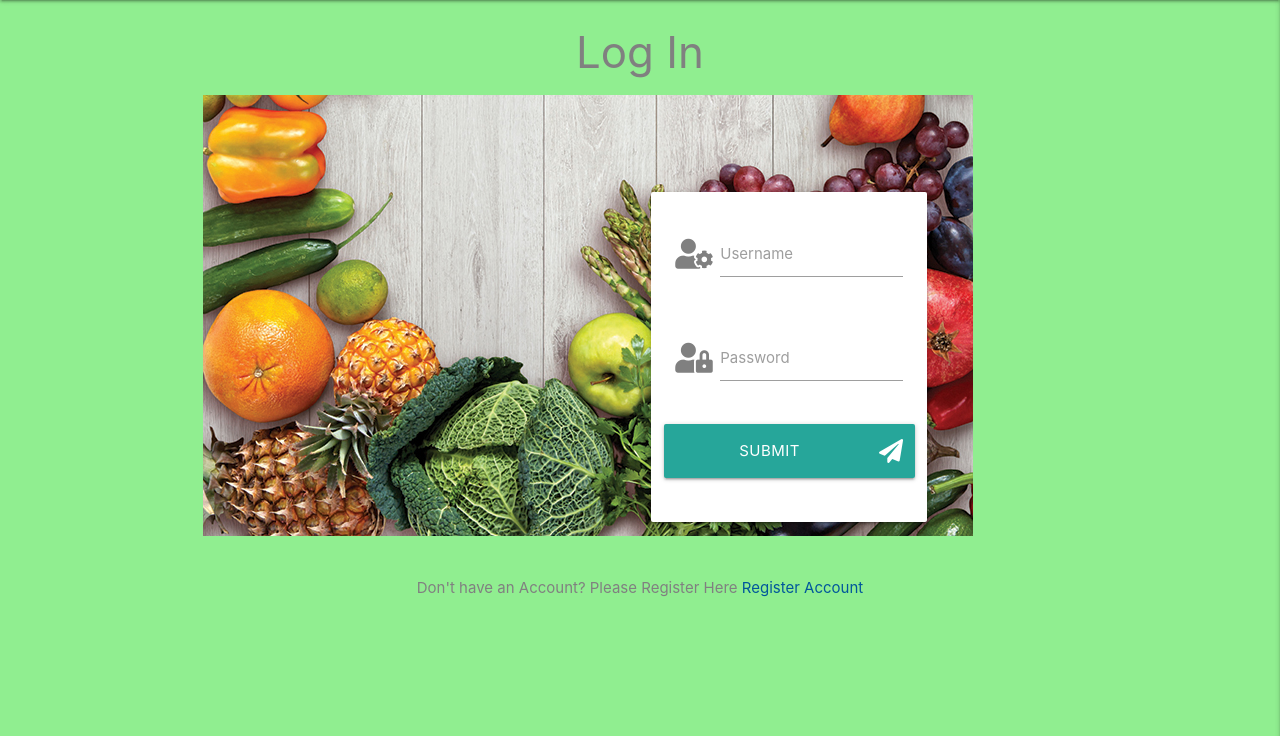
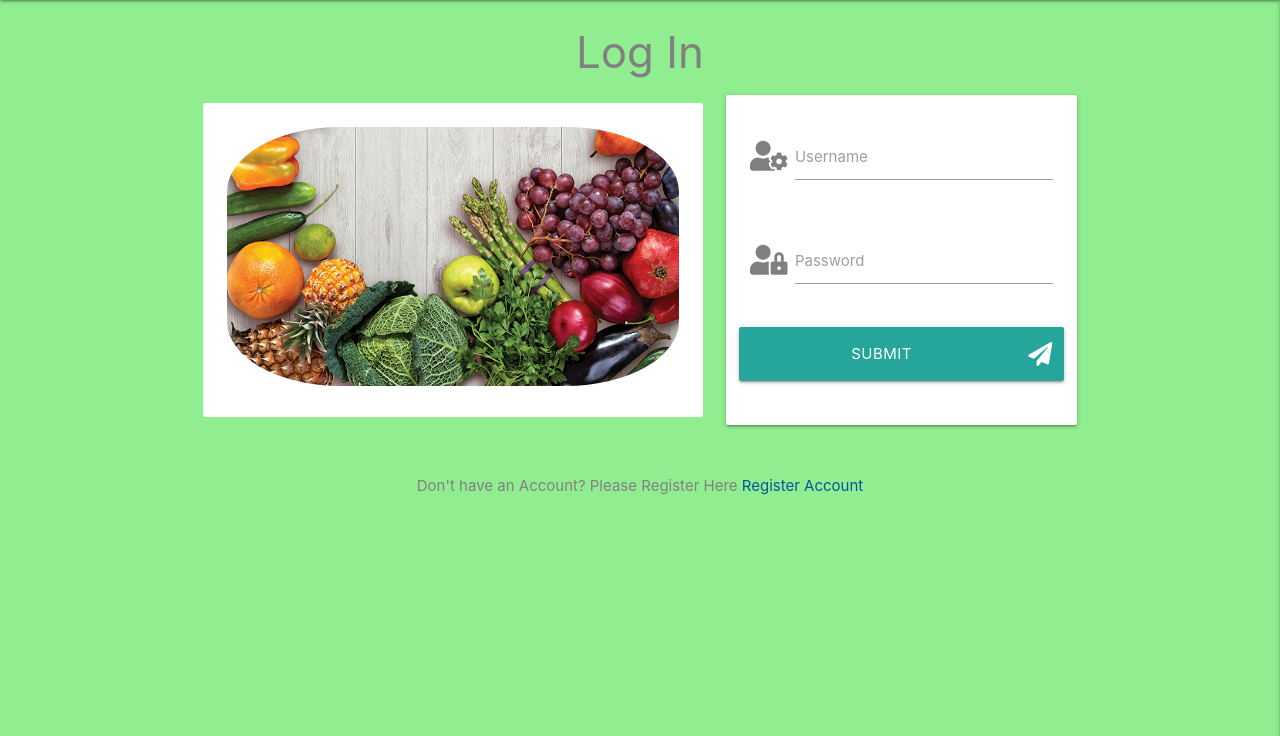
Before and after one commit to colinflahive/CI-MS3-Smooth-ez, a Flask app: page /login in a window 1280 px wide. Shown: the part 64-800 px from the top of the page. Run offline with Flask 2, Linux system fonts and the light colour scheme; some libraries are stand-ins or nearby versions.

Commit message:
login.html formatted for image and form to align side by side

```diff
--- a/static/css/style.css
+++ b/static/css/style.css
@@ -143,16 +143,43 @@ i.fa-google-plus:hover {
 }
 
 /*-------------------------Log In Page------------------------*/
-
+.card-form {
+    position: relative;
+    top: 0px;
+    left: 0px;
+}
+/*
+img {
+    display: block;
+    max-height: 340px;
+    max-width: 412px;
+    width: auto;
+    height:auto;
+}
+*/
 .card-panel {
     -webkit-transition: -webkit-box-shadow .25s;
     transition: -webkit-box-shadow .25s;
     transition: box-shadow .25s;
     transition: box-shadow .25s, -webkit-box-shadow .25s;
-    padding: 24px;
-    margin: 6.5rem 0 1rem 0;
+    padding: 24px 24px 24px 24px;
+    margin: 0 0 1rem 0;
     border-radius: 2px;
     background-color: #fff;
+    width: 100%;
+    height: 100%;
+}
+.card-panel-logo {
+    -webkit-transition: -webkit-box-shadow .25s;
+    transition: -webkit-box-shadow .25s;
+    transition: box-shadow .25s;
+    transition: box-shadow .25s, -webkit-box-shadow .25s;
+    padding: 24px 24px 24px 24px;
+    margin: 0 0 1rem 0;
+    border-radius: 2px;
+    background-color: #fff;
+    width: 100%;
+    height: 100%;
 }
 
 /*-------------------------Smoothie.html------------------------*/
--- a/templates/login.html
+++ b/templates/login.html
@@ -3,17 +3,15 @@
 
 <h3 class="center-align">Log In</h3>
 
-<div class="row">
-
-    <div class="col s6 m4">
-    <div class="vertical-line">
-        <img src="static/assets/images/login-image.jpg" class="login-image" alt="Login Image" />
+<div class="row valign-wrapper">
+    <div class="col s7">
+        <div class="card-panel-logo" id="img-holder">
+            <img src="static/assets/images/login-image.jpg" id="logo-img" class="responsive-img" style="border-radius: 25%;" alt="Login Image" />
         </div>
-
     </div>
-
-
-    <form class="col s6 m4 offset-m2" method="POST" action="{{ url_for('login') }}">
+    <!--div class="divider"></div>-->
+    <div class="col s5">
+        <form method="POST" action="{{ url_for('login') }}">
             <div class="card-panel">
                 <!-- Username -->
                 <div class="row">
@@ -43,6 +41,9 @@
             </div>
         </form>
     </div>
+</div>
+
+
 
 <div class="row">
     <div class="col s12">
--- a/templates/profile.html
+++ b/templates/profile.html
@@ -11,6 +11,6 @@
     </div>
 </div>
 
-{% block add_smoothie %}
+{% block smoothie %}
 {% endblock %}
 {% endblock %}
```
Lines whose indentation alone changed are shown as unchanged.
